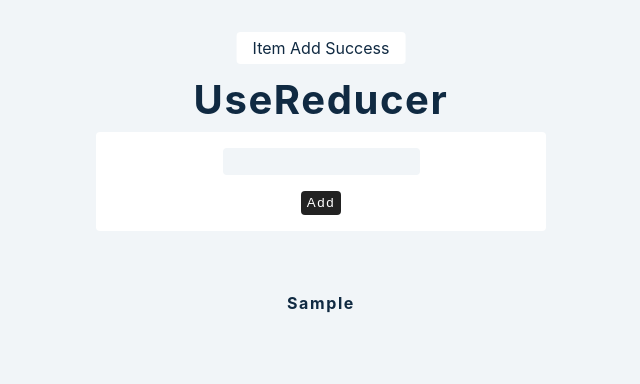
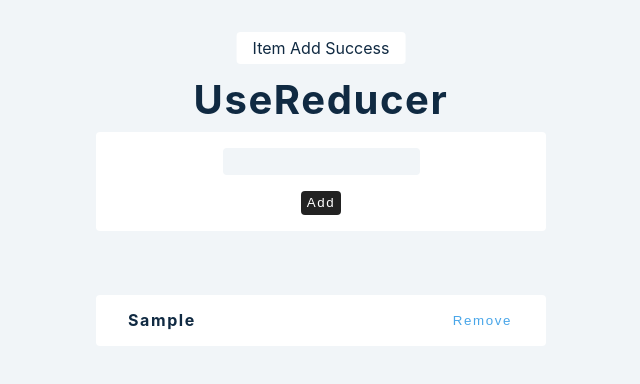
Before and after one commit to keer2345/react-full-course-2021-advance, a React (Create React App) app: page / in a window 1280 px wide. Both pictures are taken after typing "Sample" into the empty fields and a click on the button "Add". Shown: the top 384 px of the page, without its empty margins (319-959 px from the left). Built offline with nearby package versions, Linux system fonts and the light colour scheme.

Commit message:
remove item & import reducer.js

```diff
--- a/src/tutorial/06-useReducer/final/index.js
+++ b/src/tutorial/06-useReducer/final/index.js
@@ -1,29 +1,8 @@
 import React, { useState, useReducer } from 'react'
 import Modal from './Modal'
-import { data } from '../../../data'
+// import { data } from '../../../data'
+import { reducer } from './reducer'
 
-const reducer = (state, action) => {
-  if (action.type === 'ADD_ITEM') {
-    const newPeople = [...state.people, action.payload]
-    return {
-      ...state,
-      people: newPeople,
-      isModalOpen: true,
-      modalContent: 'item add success'
-    }
-  }
-  if (action.type === 'NO_VALUE') {
-    return {
-      ...state,
-      isModalOpen: true,
-      modalContent: 'please enter value'
-    }
-  }
-  if (action.type === 'CLOSE_MODAL') {
-    return { ...state, isModalOpen: false }
-  }
-  throw new Error('no matching action type')
-}
 const defaultState = {
   people: [],
   isModalOpen: false,
@@ -66,8 +45,13 @@ const Index = () => {
       {state.people.map((p) => {
         const { id, name } = p
         return (
-          <div key={id}>
+          <div key={id} className='item'>
             <h4>{name}</h4>
+            <button
+              onClick={() => dispatch({ type: 'REMOVE_ITEM', payload: id })}
+            >
+              Remove
+            </button>
           </div>
         )
       })}
--- /dev/null
+++ b/src/tutorial/06-useReducer/final/reducer.js
@@ -0,0 +1,26 @@
+export const reducer = (state, action) => {
+  if (action.type === 'ADD_ITEM') {
+    const newPeople = [...state.people, action.payload]
+    return {
+      ...state,
+      people: newPeople,
+      isModalOpen: true,
+      modalContent: 'item add success'
+    }
+  }
+  if (action.type === 'NO_VALUE') {
+    return {
+      ...state,
+      isModalOpen: true,
+      modalContent: 'please enter value'
+    }
+  }
+  if (action.type === 'CLOSE_MODAL') {
+    return { ...state, isModalOpen: false }
+  }
+  if (action.type === 'REMOVE_ITEM') {
+    const newPeople = state.people.filter((p) => p.id !== action.payload)
+    return { ...state, people: newPeople }
+  }
+  throw new Error('no matching action type')
+}
```
